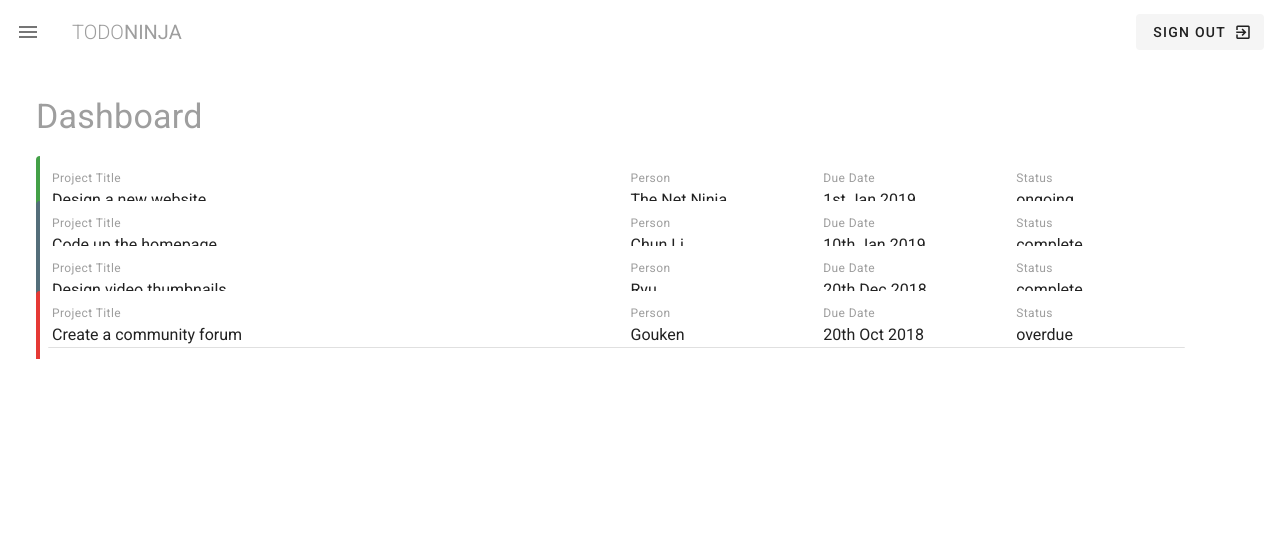
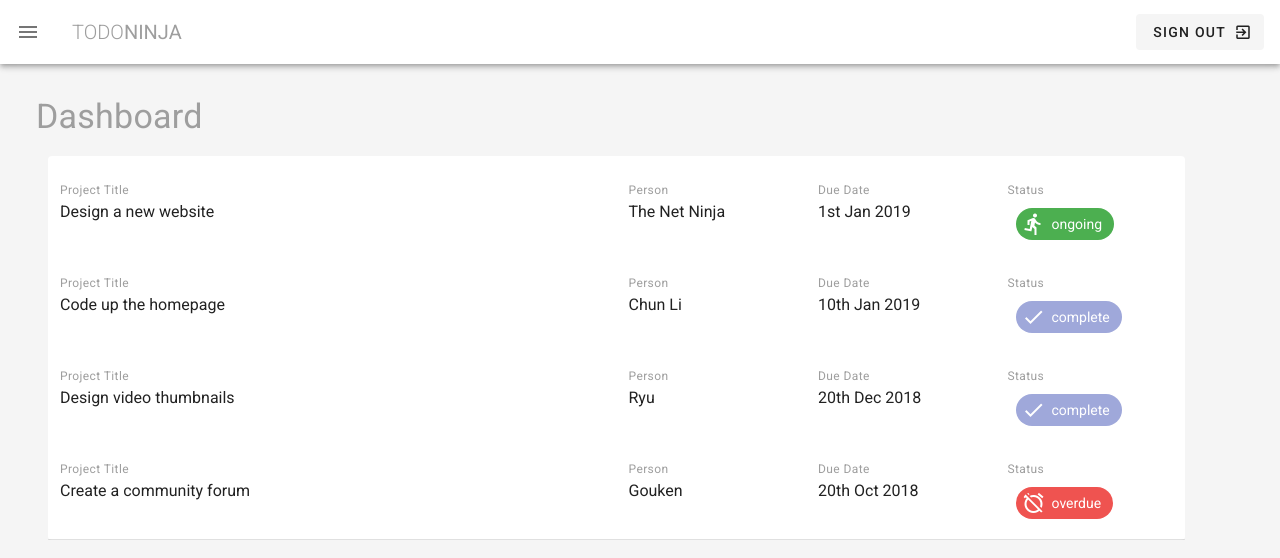
Before and after one commit to KalpasWang/todoninja, a Vue app: page / in a window 1280 px wide. Shown: the top 558 px of the page. Built offline with nearby package versions, Linux system fonts and the light colour scheme.

Commit message:
add chips

```diff
--- a/src/App.vue
+++ b/src/App.vue
@@ -1,7 +1,7 @@
 <template>
-  <v-app>
+  <v-app class="grey lighten-4">
     <NavBar />
-    <v-content>
+    <v-content class="grey lighten-4">
       <v-container class="mx-6 my-5">
         <router-view></router-view>
       </v-container>
--- a/src/components/NavBar.vue
+++ b/src/components/NavBar.vue
@@ -1,6 +1,6 @@
 <template>
     <nav>
-        <v-toolbar flat >
+        <v-toolbar>
             <v-app-bar-nav-icon @click ="drawer = !drawer"></v-app-bar-nav-icon>
             <v-toolbar-title class="text-uppercase grey--text">
                 <span class="font-weight-light">Todo</span>
--- a/src/views/Dashboard.vue
+++ b/src/views/Dashboard.vue
@@ -3,22 +3,27 @@
     <h1 class="display-1 grey--text">Dashboard</h1>
     <v-container fluid class="my-5">
       <v-card flat v-for="project in projects" :key="project.title">
-        <v-row color="grey" :class="`project ${project.status}`">
-          <v-col md="6" sm="12">
+        <v-row class="pa-3" border="left" colored-border :color="`${colors[project.status]}`">
+          <v-col xs="12" sm="12" md="6">
             <div class="caption grey--text">Project Title</div>
             <div>{{ project.title }}</div>
           </v-col>
-          <v-col md="2" sm="6">
+          <v-col xs="6" sm="4" md="2">
             <div class="caption grey--text">Person</div>
             <div>{{ project.person }}</div>
           </v-col>
-          <v-col md="2" sm="6">
+          <v-col xs="6" sm="4" md="2">
             <div class="caption grey--text">Due Date</div>
             <div>{{ project.due }}</div>
           </v-col>
-          <v-col md="2" sm="12">
+          <v-col xs="6" sm="4" md="2">
             <div class="caption grey--text">Status</div>
-            <div>{{ project.status }}</div>
+            <v-chip class="ma-2" :color="`${colors[project.status]}`" text-color="white">
+              <v-avatar left>
+                <v-icon>{{ icons[project.status] }}</v-icon>
+              </v-avatar>
+              {{ project.status }}
+            </v-chip>
           </v-col>
         </v-row>
         <v-divider></v-divider>
@@ -40,7 +45,17 @@ export default {
         { title: 'Code up the homepage', person: 'Chun Li', due: '10th Jan 2019', status: 'complete', content: 'Lorem ipsum dolor sit amet consectetur adipisicing elit. Sunt consequuntur eos eligendi illum minima adipisci deleniti, dicta mollitia enim explicabo fugiat quidem ducimus praesentium voluptates porro molestias non sequi animi!'},
         { title: 'Design video thumbnails', person: 'Ryu', due: '20th Dec 2018', status: 'complete', content: 'Lorem ipsum dolor sit amet consectetur adipisicing elit. Sunt consequuntur eos eligendi illum minima adipisci deleniti, dicta mollitia enim explicabo fugiat quidem ducimus praesentium voluptates porro molestias non sequi animi!'},
         { title: 'Create a community forum', person: 'Gouken', due: '20th Oct 2018', status: 'overdue', content: 'Lorem ipsum dolor sit amet consectetur adipisicing elit. Sunt consequuntur eos eligendi illum minima adipisci deleniti, dicta mollitia enim explicabo fugiat quidem ducimus praesentium voluptates porro molestias non sequi animi!'},
-      ]
+      ],
+      icons: {
+        ongoing: 'mdi-run',
+        complete: 'mdi-check',
+        overdue: 'mdi-alarm-off'
+      },
+      colors: {
+        ongoing: 'green ligthen-3',
+        complete: 'indigo lighten-3',
+        overdue: 'red lighten-1'
+      }
     }
   }
 }
@@ -48,10 +63,6 @@ export default {
 
 
 <style scoped>
-.project {
-  box-sizing: border-box;
-}
-
 .project.ongoing {
   border-left: 4px #43a047 solid;
 }
@@ -64,4 +75,13 @@ export default {
   border-left: 4px #e53935 solid;
 }
 
+.v-chip.complete{
+  background: #3cd1c2;
+}
+.v-chip.ongoing{
+  background: #ffaa2c;
+}
+.v-chip.overdue{
+  background: #f83e70;
+}
 </style>
```
